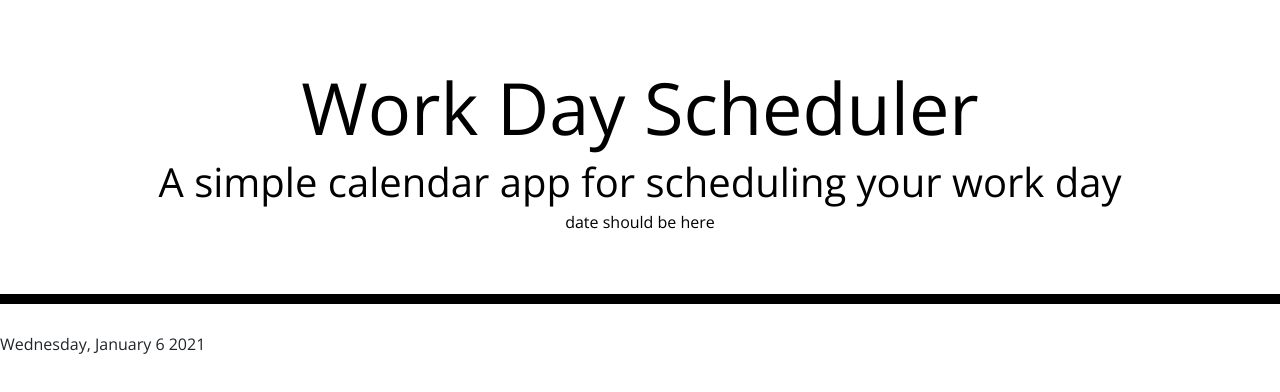
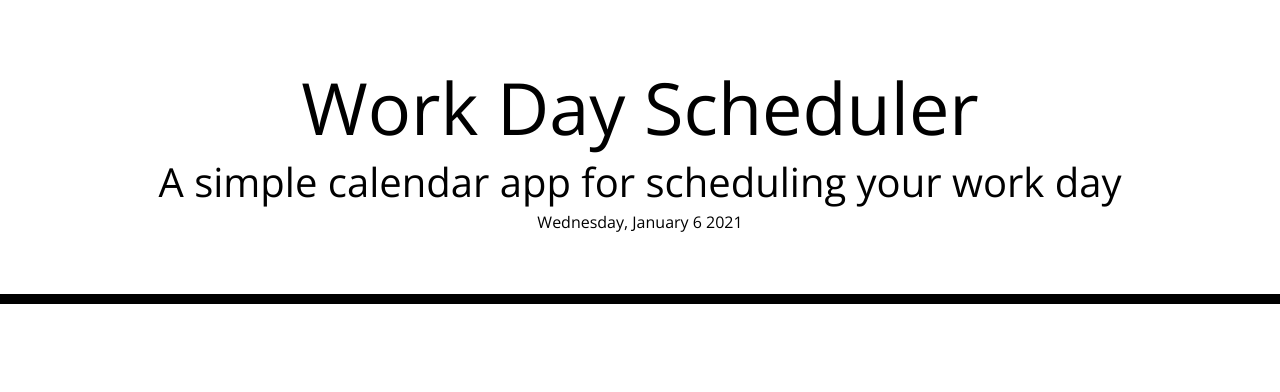
Before and after one commit to Aort69/Workday-Scheduler, a plain HTML site: page index.html in a window 1280 px wide. Drawn offline with nearby package versions, Linux system fonts and the light colour scheme.

Commit message:
fixed location of date in HTML

```diff
--- a/assets/js/script.js
+++ b/assets/js/script.js
@@ -1,5 +1,4 @@
 //DOM Elements
-const date = document.getElementById("date");
 
 const monthName = [
   "January",
@@ -29,15 +28,9 @@ weekday[6] = "Saturday";
 //show time
 
 function showDate() {
-  var date = new Date();
-  document.write(
-    (innerHTML =
-      weekday[d.getDay()] +
-      ", " +
-      monthName[date.getMonth()] +
-      " " +
-      date.getDate()) + " " + date.getFullYear()
-  );
+    var date = new Date();
+  document.getElementById("date").innerHTML =
+      weekday[d.getDay()] + ", " + monthName[date.getMonth()] + " " + date.getDate() + " " + date.getFullYear();
 
 }
 
```
Also changed, not shown: index.html (line endings or trailing spaces).
